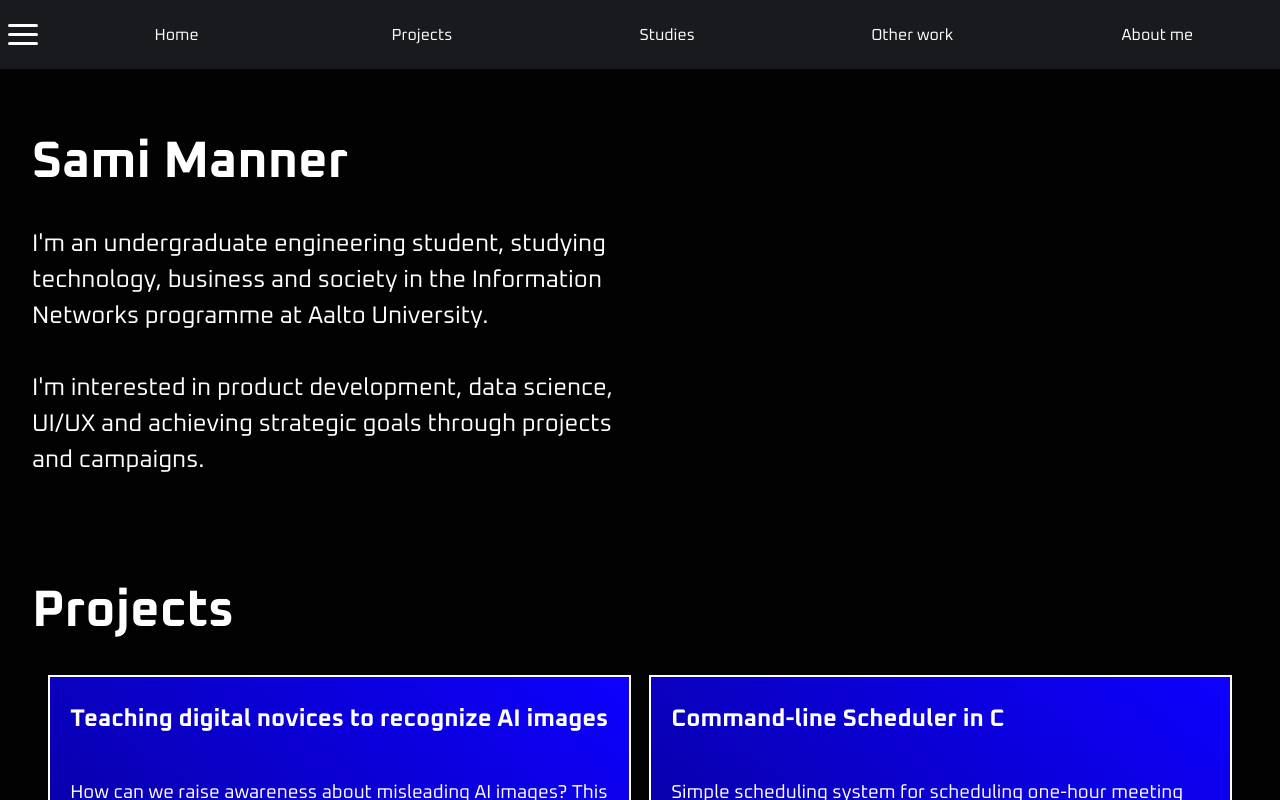
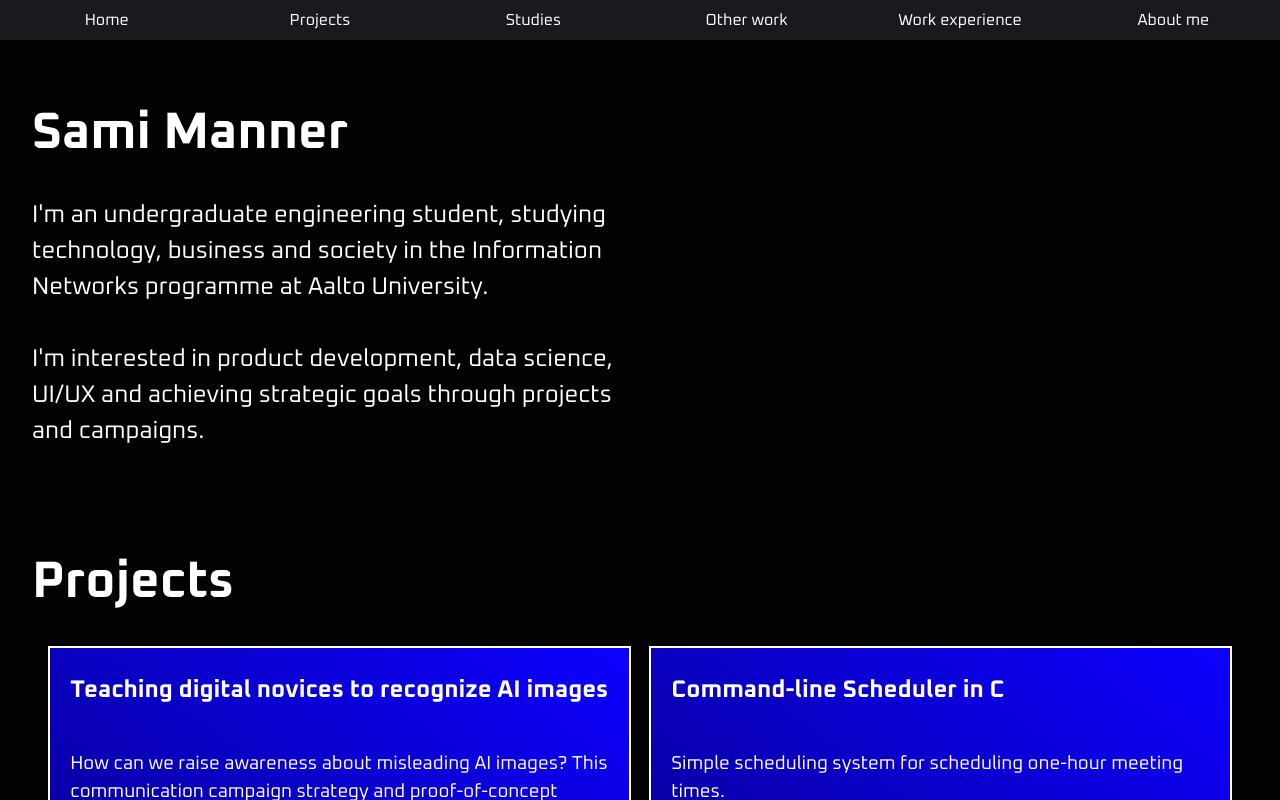
Before and after one commit to silentwinter0/portfolio, a React (Vite) app: page / in a window 1280 px wide. Shown: the top 800 px of the page. Built offline with nearby package versions, Linux system fonts and the light colour scheme.

Commit message:
Added final section to nav

```diff
--- a/src/components/Header.jsx
+++ b/src/components/Header.jsx
@@ -7,12 +7,12 @@ export default function Header() {
       <div className="linkbarholderholder">
         <div className="linkbarholder">
           <div className="topofnav">
-            <MenuButton/>
             <div className="navlinkbar">
               <a className="navlinkelement" href="../">Home</a>
               <a className="navlinkelement" href="../#projects">Projects</a>
               <a className="navlinkelement" href="../#studies">Studies</a>
               <a className="navlinkelement" href="../#other-work">Other work</a>
+              <a className="navlinkelement" href="../#work-experience">Work experience</a>
               <a className="navlinkelement" href="../#about">About me</a>
             </div>
           </div>
```
